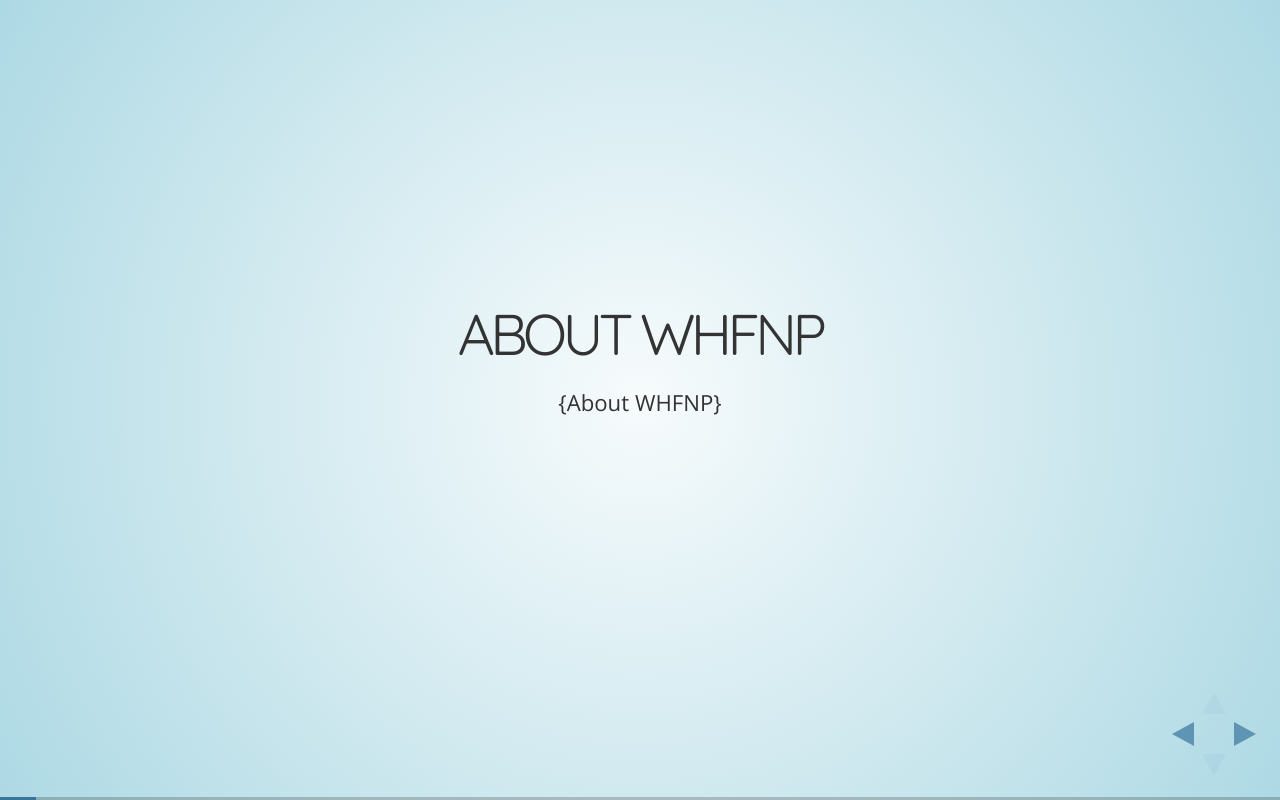
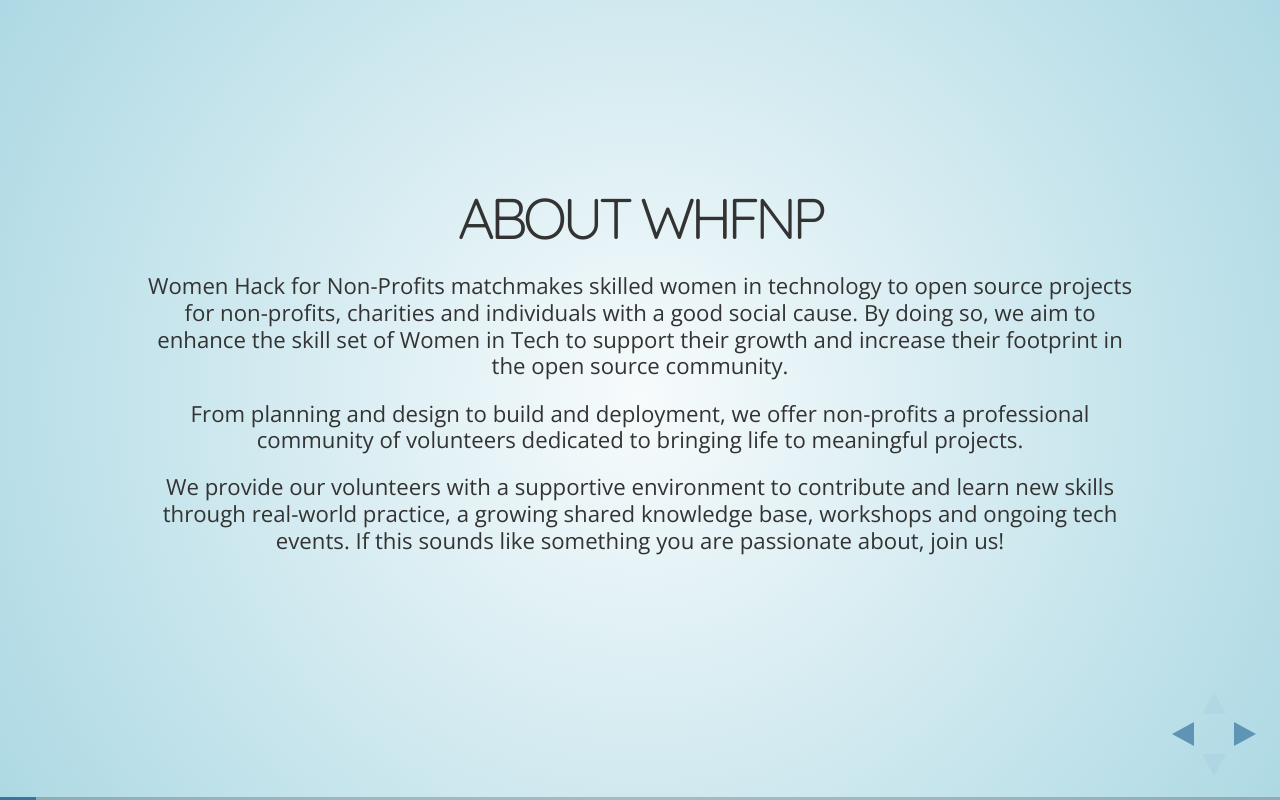
Before and after one commit to womenhackfornonprofits/womens-day-panel, a website: page index.html in a window 1280 px wide. Both pictures are taken after a click on the button 1251 px from the left and 734 px from the top of the page. Drawn offline with nearby package versions, Linux system fonts and the light colour scheme.

Commit message:
logo and about WHFNP added

```diff
--- a/css/theme/moon.css
+++ b/css/theme/moon.css
@@ -226,6 +226,10 @@
 /*********************************************
  * IMAGES
  *********************************************/
+#logo {
+  border: none;
+}
+
 .reveal section img {
   margin: 15px 0px;
   background: rgba(255, 255, 255, 0.12);
--- a/index.html
+++ b/index.html
@@ -42,6 +42,7 @@
 
     <div class="slides">
         <section>
+            <img id="logo" src="img/whfnplogo.svg" alt="Women Hack For Non-Profits">
             <h2>Women Hack for Non-Profits Presents</h2>
             <h2>#PanelForParity</h2>
             <p>
@@ -57,8 +58,13 @@
         <section>
             <h3>About WHFNP</h3>
             <p>
-                <small>{About WHFNP}</a>
-                </small>
+                <small>Women Hack for Non-Profits matchmakes skilled women in technology to open source projects for non-profits, charities and individuals with a good social cause. By doing so, we aim to enhance the skill set of Women in Tech to support their growth and increase their footprint in the open source community.</small>
+            </p>
+            <p>
+                <small>From planning and design to build and deployment, we offer non-profits a professional community of volunteers dedicated to bringing life to meaningful projects.</small>
+            </p>
+            <p>
+                <small>We provide our volunteers with a supportive environment to contribute and learn new skills through real-world practice, a growing shared knowledge base, workshops and ongoing tech events. If this sounds like something you are passionate about, join us!</small>
             </p>
         </section>
 
```
Also changed, not shown: img/whfnplogo.svg (added).
